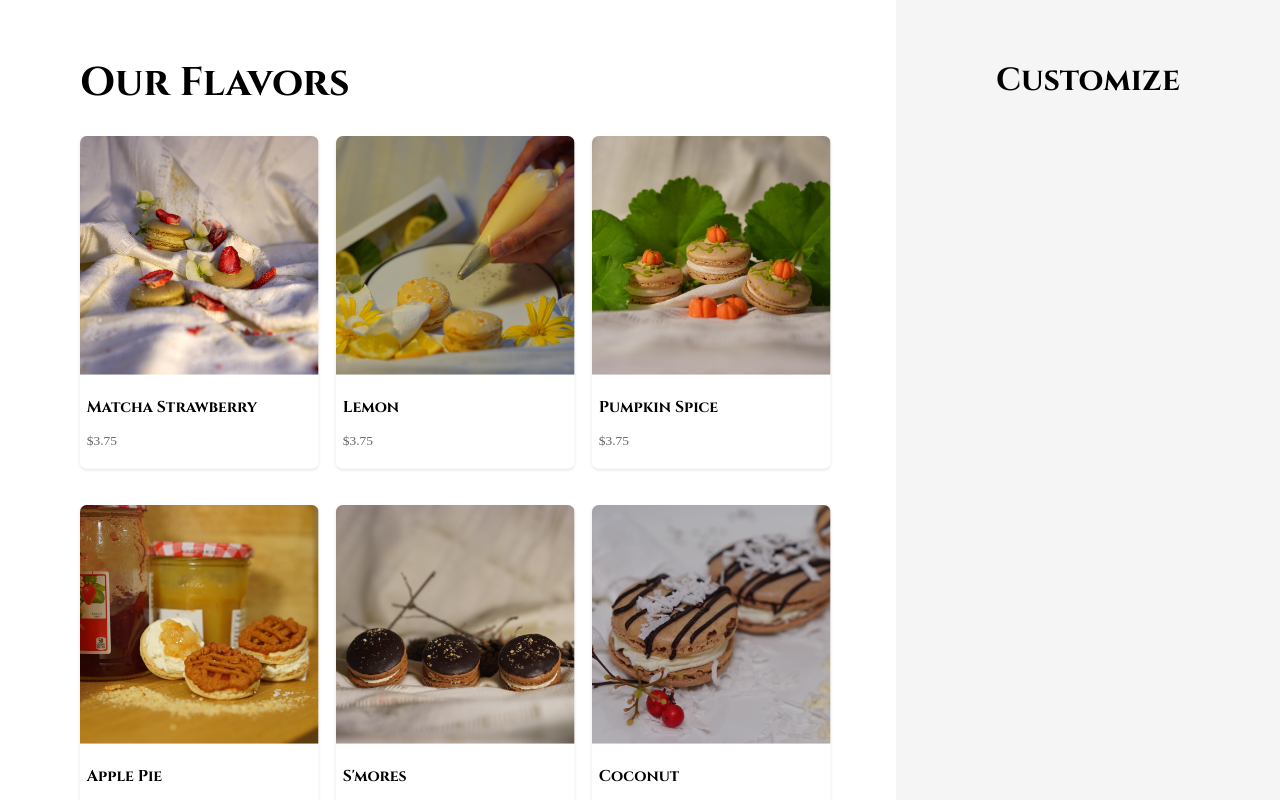
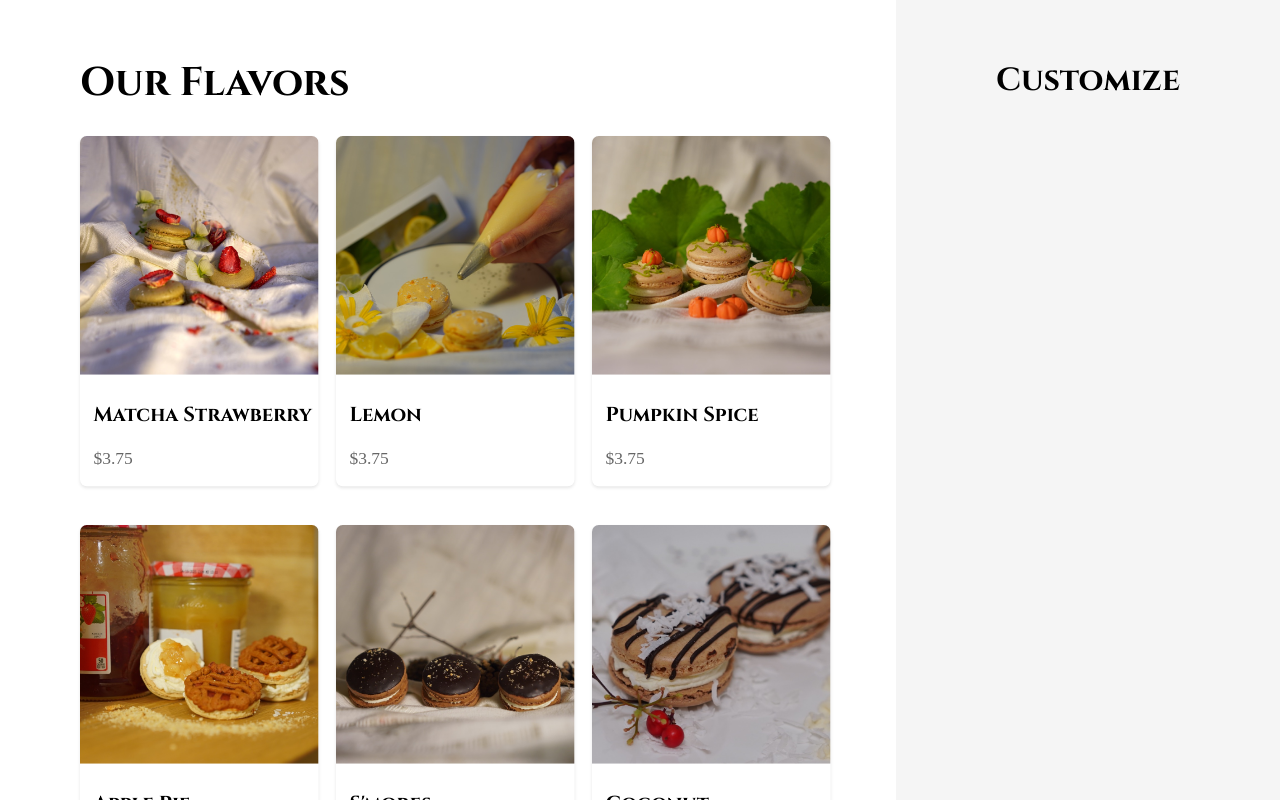
Before and after one commit to katiewangmt/Kambia, a Next.js app: page /products in a window 1280 px wide. Built offline with nearby package versions, Linux system fonts and the light colour scheme.

Commit message:
Our Flavors side is almost done

```diff
--- a/app/products/page.jsx
+++ b/app/products/page.jsx
@@ -84,9 +84,18 @@ export default function ProductsPage() {
                   style={{ objectFit: 'cover' }}
                 />
               </div>
-              <div style={{ padding: '0.5rem' }}>
-                <h3 className={cinzel.className}>{macaron.name}</h3>
-                <p style={{ color: '#666' }}>${macaron.price.toFixed(2)}</p>
+              <div style={{ paddingTop: '0.5rem', paddingInlineStart: '1rem' }}>
+                <h3 className={cinzel.className} style={{
+                  fontSize: '1.5rem'
+                }}>
+                  {macaron.name}
+                </h3>
+                <p style={{
+                  color: '#666',
+                  fontSize: '1.3rem'
+                }}>
+                  ${macaron.price.toFixed(2)}
+                </p>
               </div>
             </div>
           ))}
```
